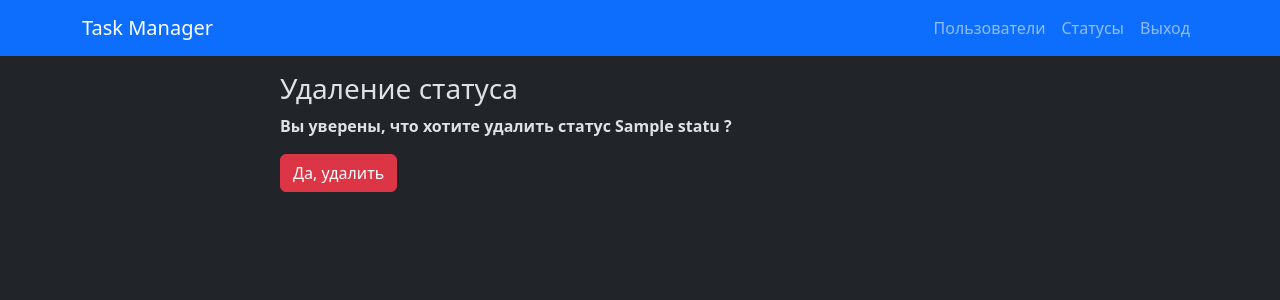
After one commit to vladimirbazhanov/python-project-52, a Django app: page /statuses/1/delete/ in a window 1280 px wide. The commit adds this page. Shown: the top 300 px of the page. Run offline with Django 4.2, Linux system fonts and the light colour scheme; a user stored in the database is signed in; tables that the repository leaves empty hold one stand-in row (values such as "Sample post"); some libraries are stand-ins or nearby versions.

Commit message:
done with statuses CRUD

```diff
--- a/task_manager/statuses/urls.py
+++ b/task_manager/statuses/urls.py
@@ -6,5 +6,6 @@ app_name = 'statuses'
 urlpatterns = [
     path('', views.StatusesView.as_view(), name='index'),
     path('create/', views.CreateStatusView.as_view(), name='create'),
-    path('<id>/update/', views.UpdateStatusView.as_view(), name='update')
+    path('<id>/update/', views.UpdateStatusView.as_view(), name='update'),
+    path('<id>/delete/', views.DeleteStatusView.as_view(), name='delete')
 ]
--- a/task_manager/statuses/views.py
+++ b/task_manager/statuses/views.py
@@ -40,3 +40,14 @@ class UpdateStatusView(LoginRequiredWithMessageMixin, View):
             return HttpResponseRedirect('/statuses')
         else:
             return render(request, 'statuses/update.html', {'form': form})
+
+
+class DeleteStatusView(LoginRequiredWithMessageMixin, View):
+    def get(self, request, *args, **kwargs):
+        status = Status.objects.filter(user_id=request.user.id).get(id=kwargs['id'])
+        return render(request, 'statuses/delete.html', {'status': status})
+
+    def post(self, request, *args, **kwargs):
+        status = Status.objects.filter(user_id=request.user.id).get(id=kwargs['id'])
+        status.delete()
+        return HttpResponseRedirect('/statuses')
--- /dev/null
+++ b/task_manager/templates/statuses/delete.html
@@ -0,0 +1,14 @@
+{% extends 'base_layout.html' %}
+
+{% block content %}
+    <h3>Удаление статуса</h3>
+    <div class="mb-3">
+      <strong>Вы уверены, что хотите удалить статус {{ status.name }} ?</strong>
+    </div>
+    <form method="POST" action="{% url 'statuses:delete' status.id %}">
+      {% csrf_token %}
+      <div class="mb-3">
+        <input class='btn btn-danger' type="submit" value="Да, удалить">
+      </div>
+    </form>
+{% endblock %}
--- a/task_manager/templates/statuses/index.html
+++ b/task_manager/templates/statuses/index.html
@@ -22,7 +22,7 @@
           <td>{{ status.timestamp }}</td>
           <td class="float-end">
             <a href='{% url 'statuses:update' status.id %}' class="btn btn-primary btn-sm">Изменить</a>
-            <a href='#' class="btn btn-danger btn-sm">Удалить</a>
+            <a href='{% url 'statuses:delete' status.id %}' class="btn btn-danger btn-sm">Удалить</a>
           </td>
         </tr>
       {% endfor %}
```
Also changed, not shown: db.sqlite3.
